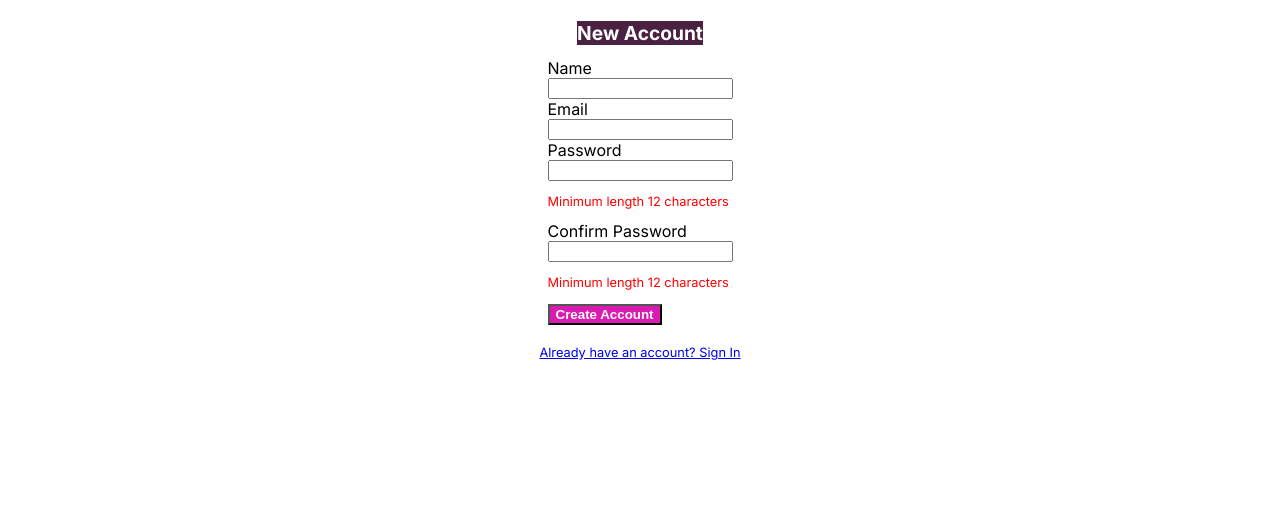
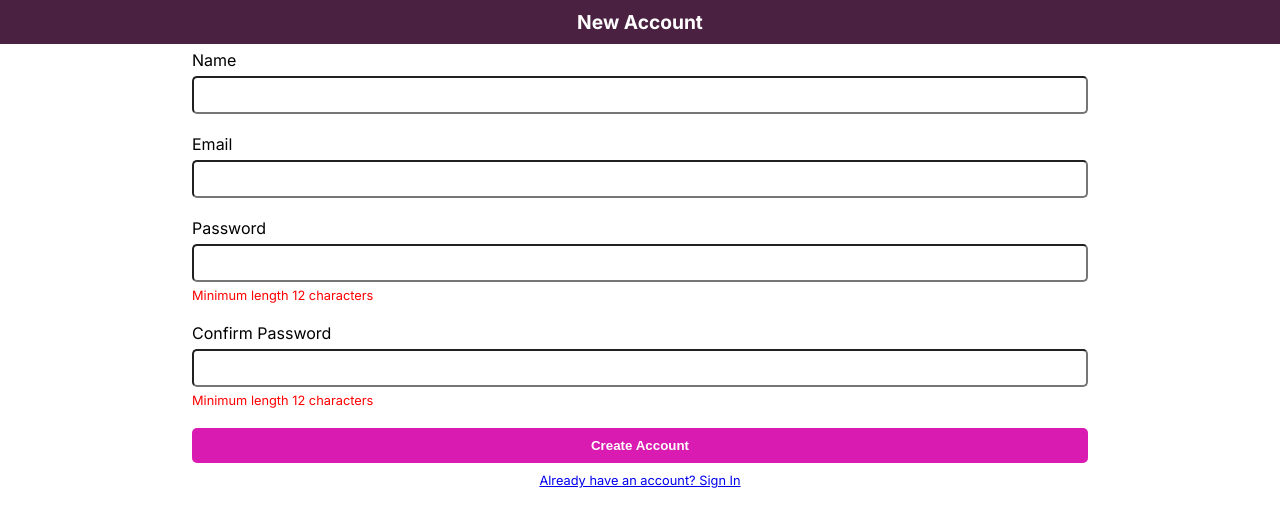
Before and after one commit to laurencecnerual/cc-sign-up-form, a plain HTML site: page index.html in a window 1280 px wide. Drawn offline with Linux system fonts and the light colour scheme.

Commit message:
Changes sizes, margins, padding, and rounds edges

```diff
--- a/style.css
+++ b/style.css
@@ -3,23 +3,48 @@ body {
   display: flex;
   flex-direction: column;
   align-items: center;
+  margin: 0;
+  gap: 6px;
 }
 
 div {
   display: flex;
   flex-direction: column;
+  gap: 6px;
+}
+
+form {
+  display: flex;
+  flex-direction: column;
+  gap: 20px;
+  width: 70vw;
 }
 
 h1 {
   background-color: rgb(74, 33, 65);
   color: white;
   font-size: 1.2rem;
+  margin: 0;
+  width: 100%;
+  text-align: center;
+  padding: 10px 0;
 }
 
 button {
   background-color: rgb(218, 27, 177);
   color: white;
   font-weight: bold;
+  border: 0;
+  border-radius: 5px;
+  padding: 10px 0;
+}
+
+button:hover {
+  filter: brightness(110%);
+}
+
+button:active {
+  filter: brightness(90%);
 }
 
 a {
@@ -29,5 +54,15 @@ a {
 p.min-char {
   color: red;
   font-size: 0.8rem;
+}
 
+p {
+  margin: 0;
 }
+
+input {
+  padding: 8px 2px;
+  border-radius: 5px;
+  outline: none;
+  font-size: 1rem;
+}
```
